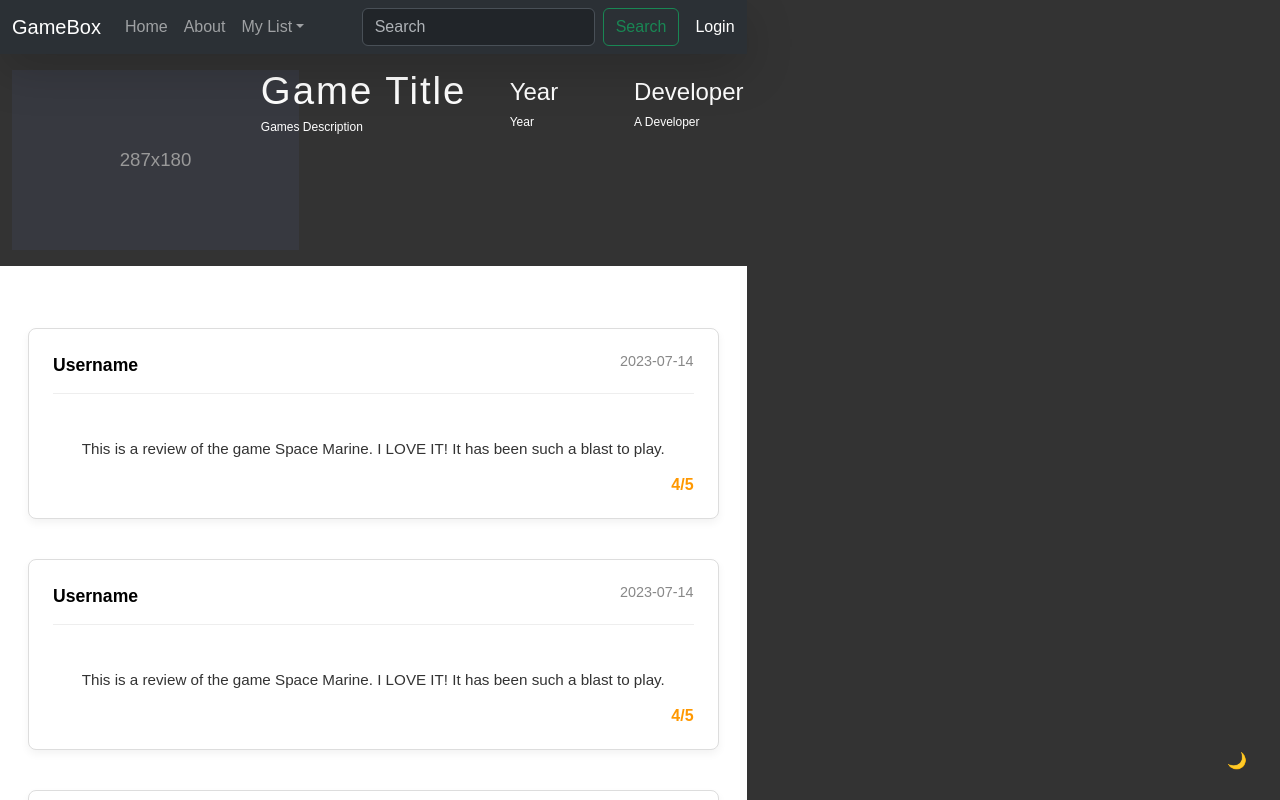
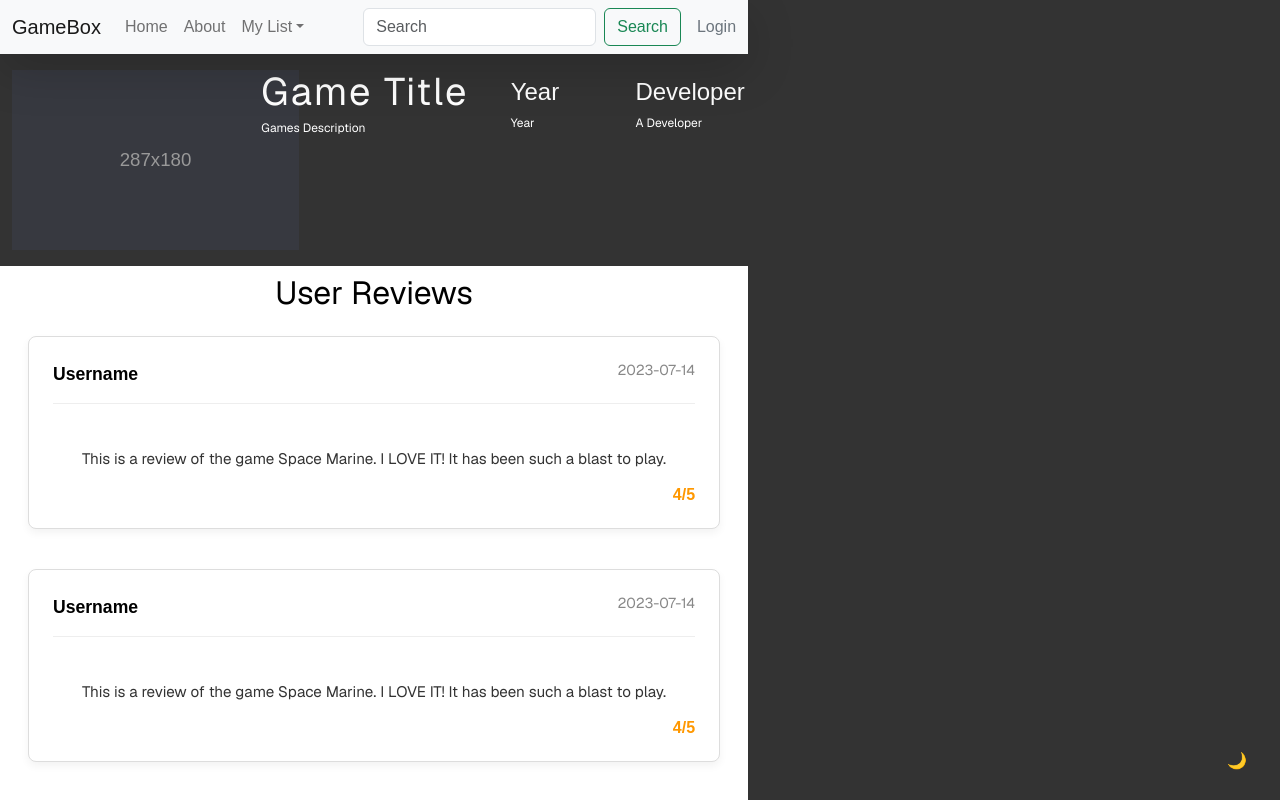
Before and after one commit to Kirknasty54/Gamebox, a React (Vite) app in the folder front_end/our-front-end-react/: page /GoToGame in a window 1280 px wide. Shown: the top 800 px of the page. Built offline with nearby package versions, Linux system fonts and the light colour scheme.

Commit message:
Pushed carousel

```diff
--- a/front_end/our-front-end-react/index.html
+++ b/front_end/our-front-end-react/index.html
@@ -4,6 +4,9 @@
     <link href="https://fonts.googleapis.com/css2?family=Geist&display=swap" rel="stylesheet">
     <meta charset="UTF-8" />
     <link rel="icon" type="image/svg+xml" href="/vite.svg" />
+    <link href="https://cdn.jsdelivr.net/npm/bootstrap@5.1.3/dist/css/bootstrap.min.css" rel="stylesheet">
+    <script src="https://cdn.jsdelivr.net/npm/bootstrap@5.1.3/dist/js/bootstrap.bundle.min.js"></script>
+
     <meta name="viewport" content="width=device-width, initial-scale=1.0" />
     <title>GameBox</title>
   </head>
--- a/front_end/our-front-end-react/src/Components/NavBar.jsx
+++ b/front_end/our-front-end-react/src/Components/NavBar.jsx
@@ -9,9 +9,9 @@ import NavDropdown from 'react-bootstrap/NavDropdown';
 function NavBar() {
     return (
 
-        <Navbar expand="sm" bg="dark" data-bs-theme = "dark" className="bg-body-tertiary fs-6 shadow-lg py-2">
+        <Navbar expand="sm" bg="dark" data-bs-theme = "light" className="bg-body-tertiary fs-6 shadow-lg py-2">
           <Container fluid>
-            <Navbar.Brand href="#">GameBox</Navbar.Brand>
+            <Navbar.Brand href="/">GameBox</Navbar.Brand>
             <Navbar.Toggle aria-controls="navbarScroll" />
             <Navbar.Collapse id="navbarScroll">
               <Nav
@@ -43,7 +43,7 @@ function NavBar() {
               </Form>
               <Nav.Link
               href="/SignIn"
-              className='ms-3 fload-end'
+              className='ms-3 fload-end text-secondary'
 
               >
               Login
--- a/front_end/our-front-end-react/src/Components/NavBarSignUp.jsx
+++ b/front_end/our-front-end-react/src/Components/NavBarSignUp.jsx
@@ -9,7 +9,7 @@ import NavDropdown from 'react-bootstrap/NavDropdown';
 function NavBarSignUp() {
     return (
 
-        <Navbar expand="sm" bg="dark" data-bs-theme = "dark" className="bg-body-tertiary">
+        <Navbar expand="sm" bg="dark" data-bs-theme = "light" className="bg-body-tertiary fs-6 shadow-lg py-2">
           <Container fluid>
             <Navbar.Brand href="#">GameBox</Navbar.Brand>
             <Navbar.Toggle aria-controls="navbarScroll" />
@@ -46,7 +46,7 @@ function NavBarSignUp() {
               </Form>
               <Nav.Link
               href="/SignUp"
-              className='ms-3 fload-end'
+              className='ms-3 fload-end text-secondary'
 
               >
               SignUp
--- a/front_end/our-front-end-react/src/Components/NavbarUser.jsx
+++ b/front_end/our-front-end-react/src/Components/NavbarUser.jsx
@@ -16,7 +16,7 @@ import Row from 'react-bootstrap/Row';
 function NavBarUser() {
     return (
 
-        <Navbar expand="sm" bg="dark" data-bs-theme = "dark" className="bg-body-tertiary">
+        <Navbar expand="sm" bg="dark" data-bs-theme = "light" className="bg-body-tertiary fs-6 shadow-lg py-2">
           <Container fluid>
             <Navbar.Brand href="#">GameBox</Navbar.Brand>
             <Navbar.Toggle aria-controls="navbarScroll" />
--- /dev/null
+++ b/front_end/our-front-end-react/src/Components/Reviews.css
@@ -0,0 +1,46 @@
+.review-container {
+    display: grid;
+    grid-template-columns: repeat(auto-fill, minmax(250px, 1fr));
+    gap: 20px;
+}
+
+.review-card {
+    background-color: white;
+    border-radius: 8px;
+    padding: 20px;
+    transition: transform 0.3s ease, box-shadow 0.3s ease;
+    box-shadow: 0 2px 5px rgba(0, 0, 0, 0.1);
+    /* Initial subtle shadow */
+}
+
+.review-card:hover {
+    transform: scale(1.05);
+    /* Makes the card pop out */
+    box-shadow: 0 12px 24px rgba(0, 0, 0, 0.2);
+    /* Adds a stronger shadow */
+}
+
+.review-header,
+.review-body,
+.review-footer {
+    margin-bottom: 10px;
+}
+
+.review-username {
+    font-weight: bold;
+}
+
+.review-title {
+    font-size: 1.2em;
+    margin-bottom: 5px;
+}
+
+.review-text {
+    font-size: 1em;
+    color: #555;
+}
+
+.review-rating {
+    font-weight: bold;
+    color: #f39c12;
+}
--- a/front_end/our-front-end-react/src/Components/UserReviews.css
+++ b/front_end/our-front-end-react/src/Components/UserReviews.css
@@ -8,6 +8,13 @@
     padding: 1rem;
 }
 
+.review-card:hover {
+    transform: scale(1.05);
+    /* Makes the card pop out */
+    box-shadow: 0 12px 24px rgba(0, 0, 0, 0.2);
+    /* Adds a stronger shadow */
+}
+
 .review-card {
     border: 1px solid #ddd;
     /* Add a light border */
@@ -15,6 +22,7 @@
     /* Optional: Round the corners for a modern look */
     padding: 1.5rem;
     margin-bottom: 1rem;
+    transition: transform 0.3s ease, box-shadow 0.3s ease;
     /* Spacing between the reviews */
     box-shadow: 0 4px 8px rgba(0, 0, 0, 0.05);
     /* Subtle shadow for depth */
--- a/front_end/our-front-end-react/src/Components/UserReviews.jsx
+++ b/front_end/our-front-end-react/src/Components/UserReviews.jsx
@@ -1,5 +1,6 @@
 import React, { useState, useEffect } from 'react';
 import axios from 'axios';
+import '@fortawesome/fontawesome-free/css/all.min.css';
 import './UserReviews.css';  // Make sure you include this line for your CSS file
 
 function UserReviews() {
--- /dev/null
+++ b/front_end/our-front-end-react/src/Pages/GoToGame.css
@@ -0,0 +1,14 @@
+
+h1,
+h2,
+h3,
+p {
+    font-family: 'Geist' !important;
+}
+
+.container-fluid,
+.row,
+.col-md-4,
+.col-md-2 {
+    /* Any additional styling you need */
+}
--- a/front_end/our-front-end-react/src/Pages/GoToGame.jsx
+++ b/front_end/our-front-end-react/src/Pages/GoToGame.jsx
@@ -2,7 +2,9 @@ import React, { useEffect ,useState } from 'react'
 import NavBar from '../Components/NavBar'
 import UserReviews from '../Components/UserReviews';
 import axios from 'axios'
+import './GoToGame.css'
 function GoToGame(){
+
     const[games, setGames] = useState([]);
     useEffect(() => {
         const getGames = async () => {
@@ -56,7 +58,7 @@ function GoToGame(){
         ))}
         <div className = 'row mt-3 justify-content-end bg-white'>
             <div className = 'col-md-12 text-center'>
-                <h2>User Reviews</h2>
+                <h2 className="text-black mt-2" style={{ fontFamily: 'Geist' }}>User Reviews</h2>
                 <UserReviews/>
             </div>
         </div>
--- a/front_end/our-front-end-react/src/Pages/Landing.css
+++ b/front_end/our-front-end-react/src/Pages/Landing.css
@@ -6,7 +6,10 @@ body {
   margin: 0;
   padding: 0;
 }
-
+.carousel-item{
+transition: transform 4s cubic-bezier(0.5, 0, 0.3, 1) !important;
+  /* Longer duration and smoother easing */
+}
 h1 {
   font-size: 2.5rem; /* Larger heading for impact */
   letter-spacing: 2px; /* Increased letter spacing */
@@ -65,8 +68,10 @@ h5 {
 }
 
 .card:hover {
-  transform: translateY(-5px); /* Lift effect on hover */
-  box-shadow: 0 12px 30px rgba(0, 0, 0, 0.2); /* Enhanced shadow on hover */
+  transform: translateY(-15px); /* Lift effect on hover */
+  box-shadow: 0 12px 24px rgba(128, 128, 128, 0.6) !important;
+    /* Grey shadow */
+    background-color: rgba(128, 128, 128, 0.1) !important;
 }
 
 /* Placeholder SVG styles */
--- a/front_end/our-front-end-react/src/Pages/LandingPage.jsx
+++ b/front_end/our-front-end-react/src/Pages/LandingPage.jsx
@@ -1,5 +1,4 @@
 import React from 'react';
-import GameCards from '../Components/GameCards';
 import NavBar from '../Components/NavBar';
 import { Link } from "react-router-dom";
 import AnimatedBg from "react-animated-bg";
@@ -19,9 +18,9 @@ function LandingPage() {
       >
         <section className="background-section text-center container">
           <div className="row py-lg-5">
-            <div className="col-lg-6 col-md-8 mx-auto">
+            <div className="col-lg-6 mx-auto">
               <h1 className="fw-light text-dark" style={{ fontFamily: 'Geist' }}>
-                Hello and welcome to GameBox
+                Hello and Welcome to GameBox
               </h1>
               <div className="text-box">
                 <p className="lead mb-4 text-dark" style={{ fontFamily: 'Geist' }}>
@@ -37,11 +36,21 @@ function LandingPage() {
           </div>
         </section>
       </AnimatedBg>
+
       <div className="album py-5 bg-body-tertiary">
         <div className="container">
+          <div
+            id="gameCarousel"
+            className="carousel slide"
+            data-bs-ride="carousel"
+            data-bs-interval="50000" // Change this to your desired autoplay duration (in milliseconds)
+          >
+            <div className="carousel-inner">
+              {Array(6).fill().map((_, carouselIndex) => (
+                <div className={`carousel-item ${carouselIndex === 0 ? 'active' : ''}`} key={carouselIndex}>
                   <div className="row row-cols-1 row-cols-sm-2 row-cols-md-3 g-3">
-            {Array(9).fill().map((_, index) => (
-              <div className="col" key={index}>
+                    {Array(3).fill().map((_, cardIndex) => (
+                      <div className="col" key={cardIndex}>
                         <div className="card shadow">
                           <svg className="bd-placeholder-img card-img-top" width="100%" height="225" xmlns="http://www.w3.org/2000/svg" role="img" aria-label="Placeholder: Thumbnail" preserveAspectRatio="xMidYMid slice" focusable="false">
                             <title>Placeholder</title>
@@ -62,6 +71,18 @@ function LandingPage() {
                     ))}
                   </div>
                 </div>
+              ))}
+            </div>
+            <button className="carousel-control-prev" type="button" data-bs-target="#gameCarousel" data-bs-slide="prev">
+              <span className="carousel-control-prev-icon" aria-hidden="true"></span>
+              <span className="visually-hidden">Previous</span>
+            </button>
+            <button className="carousel-control-next" type="button" data-bs-target="#gameCarousel" data-bs-slide="next">
+              <span className="carousel-control-next-icon" aria-hidden="true"></span>
+              <span className="visually-hidden">Next</span>
+            </button>
+          </div>
+        </div>
       </div>
     </>
   );
--- a/front_end/package.json
+++ b/front_end/package.json
@@ -1,5 +1,6 @@
 {
   "dependencies": {
+    "@fortawesome/fontawesome-free": "^6.6.0",
     "@tsparticles/react": "^3.0.0",
     "axios": "^1.7.7",
     "bootstrap": "^5.3.3",
```
Also changed, not shown: 1 other file (tests, documents, lock files or other folders). Lines whose indentation alone changed are shown as unchanged.
